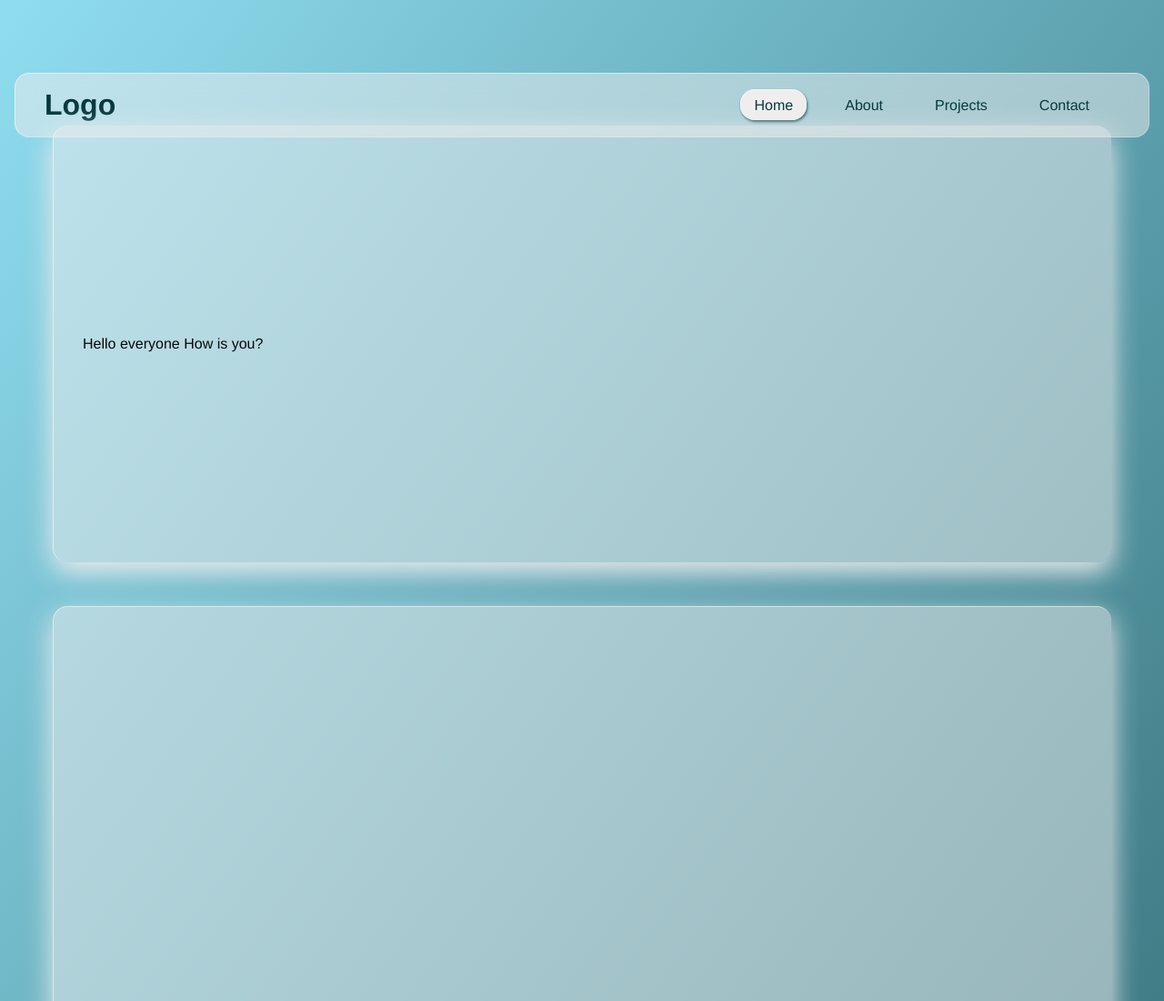
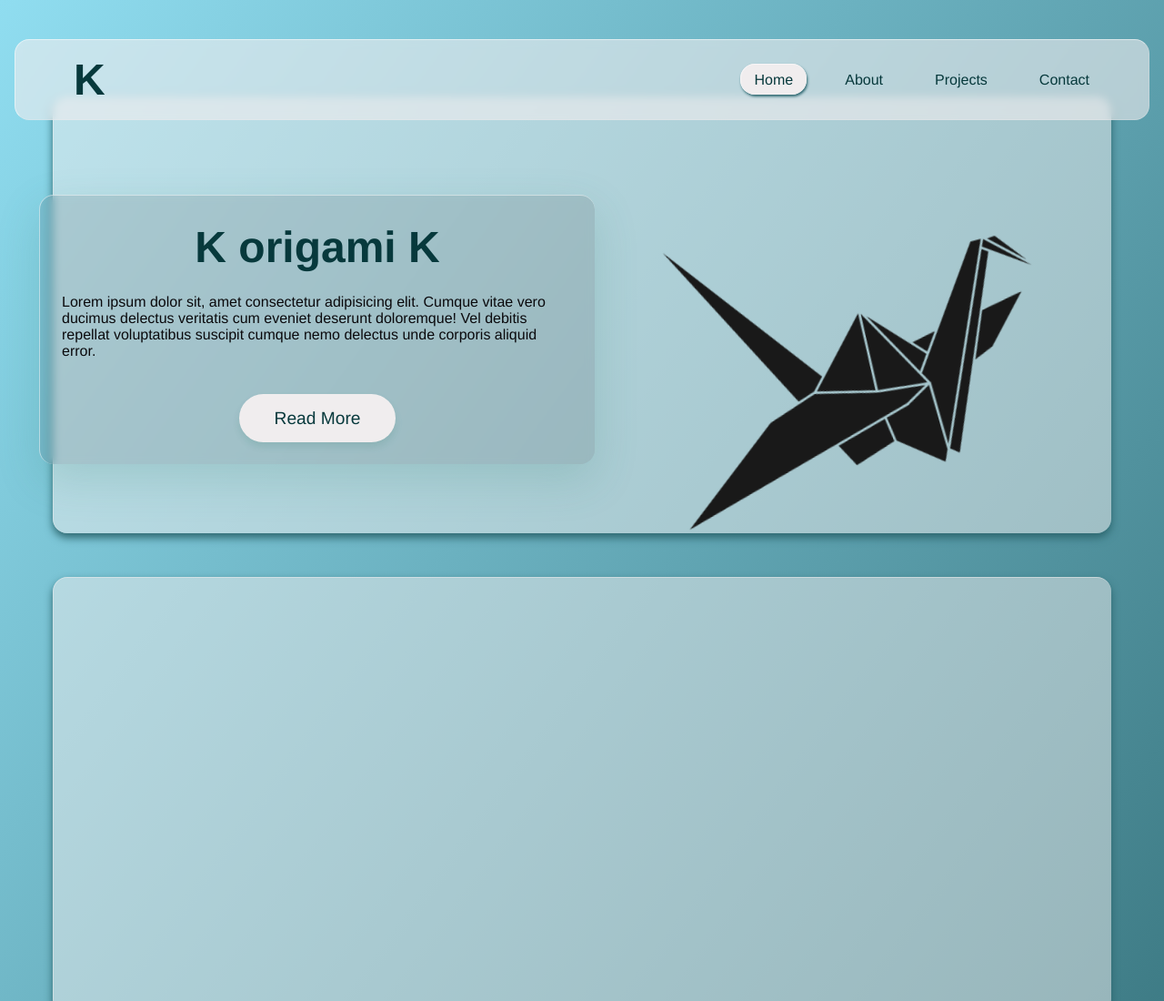
Before and after one commit to KorigamiK/korigamik, a website built with Vite: page index.html in a window 1280 px wide. Shown: the top 1100 px of the page at 91% size. Built offline with nearby package versions, Linux system fonts and the light colour scheme.

Commit message:
cool changes

```diff
--- a/index.html
+++ b/index.html
@@ -9,8 +9,29 @@
   <body>
     <span id="app"></span>
     <script type="module" src="/src/main.ts"></script>
+
+    <section>
+      <div class="container">
+        <div class="glass start bevel">
+          <h2>K origami K</h2>
+          <p>
+            Lorem ipsum dolor sit, amet consectetur adipisicing elit. Cumque
+            vitae vero ducimus delectus veritatis cum eveniet deserunt
+            doloremque! Vel debitis repellat voluptatibus suscipit cumque nemo
+            delectus unde corporis aliquid error.
+          </p>
+          <a href="#">Read More</a>
+        </div>
+        <div class="crane-img">
+          <img src="/src/assets/crane.png" alt="Crane" class="crane" />
+        </div>
+      </div>
+      <div class="container"></div>
+      <div class="container"></div>
+    </section>
+
     <header class="bevel">
-      <a class="logo" href="http://github.com/KorigamiK">Logo</a>
+      <a class="logo" href="http://github.com/KorigamiK"><p>K</p></a>
       <ul>
         <li><a href="#" class="active">Home</a></li>
         <li><a href="#">About</a></li>
@@ -18,10 +39,5 @@
         <li><a href="#">Contact</a></li>
       </ul>
     </header>
-    <section>
-      <div class="container">Hello everyone How is you?</div>
-      <div class="container"></div>
-      <div class="container"></div>
-    </section>
   </body>
 </html>
--- a/src/styles/root.css
+++ b/src/styles/root.css
@@ -5,6 +5,9 @@
   --middle-blue: #90ddf0ff;
   --white: rgb(240, 237, 238);
   --background: rgba(240, 237, 238, 0.5);
+  --secondary-1: #f4a261;
+  --secondary-2: #e76f51;
+  --shadow: rgb(58, 136, 119, 0.2);
 }
 
 * {
@@ -52,8 +55,9 @@ section {
   padding: 50px;
   flex-direction: column;
 }
+
 .container:first-child {
-  margin-top: 5.5em;
+  margin-top: 3.5em;
   border-top: none;
 }
 
@@ -65,12 +69,12 @@ section {
   align-items: center;
   width: calc(100% - 1em);
   min-height: calc(100vh - 20em);
-  box-shadow: 0 10px 30px var(--white);
+  box-shadow: 0 0.3em 10px var(--main-color);
   border-radius: 1em;
   padding: 2em;
   margin-bottom: 3em;
-  border-top: 1px solid rgba(255, 255, 255, 0.5);
-  border-left: 1px solid rgba(255, 255, 255, 0.5);
+  border-top: 1px solid rgba(240, 237, 238, 0.5);
+  border-left: 1px solid rgba(240, 237, 238, 0.5);
 }
 
 .bevel {
@@ -79,25 +83,35 @@ section {
 }
 
 header {
-  position: absolute;
-  top: 5em;
+  position: fixed;
+  top: 2.7em;
   right: 1em;
   left: 1em;
   padding: 1em 2em;
   display: flex;
   justify-content: space-between;
   align-items: center;
-  background-color: var(--background);
+  background-color: rgba(240, 237, 238, 0.6);
   border-radius: 1em;
-  backdrop-filter: blur(1em);
-  border: 1px solid rgba(255, 255, 255, 0.25);
+  border: 1px solid rgba(240, 237, 238, 0.25);
+  -webkit-backdrop-filter: blur(5px);
+  backdrop-filter: blur(5px);
 }
 
 header > .logo {
   text-decoration: none;
   color: var(--rich-black);
   font-weight: 700;
-  font-size: 2em;
+  padding-left: 2em;
+}
+
+.logo > p {
+  transition: 0.5s;
+  font-size: 3em;
+}
+
+.logo > p:hover {
+  transform: scale(1.5) rotateZ(360deg) translateY(0.1em);
 }
 
 header ul {
@@ -127,3 +141,42 @@ header ul li a.active {
   background: var(--white);
   box-shadow: 1px 2px 3px var(--main-color);
 }
+
+.glass {
+  box-shadow: 0 1.1em 3em var(--shadow);
+  border-radius: 1em;
+  background-color: rgba(0, 0, 0, 0.1);
+  -webkit-backdrop-filter: blur(5px);
+  backdrop-filter: blur(5px);
+  padding: 1.5em;
+  width: 100%;
+  text-align: center;
+}
+
+.glass h2 {
+  font-size: 3em;
+  color: var(--rich-black);
+  text-align: center;
+  margin-bottom: 0.5em;
+  margin-top: 5px;
+}
+
+.glass a {
+  display: inline-block;
+  padding: 0.8em 2em;
+  background: var(--white);
+  color: var(--rich-black);
+  margin-top: 2em;
+  border-radius: 2em;
+  font-size: 1.2em;
+  font-weight: 500;
+  text-decoration: none;
+  box-shadow: 0 5px 10px var(--shadow);
+}
+.glass p {
+  text-align: left;
+}
+.start {
+  transform: translateX(-3em) translateY(1em);
+  max-width: 90em;
+}
--- a/src/styles/style.css
+++ b/src/styles/style.css
@@ -6,3 +6,25 @@
   color: #2c3e50;
   margin-top: 60px;
 }
+
+.crane-img {
+  transform: rotateZ(-15deg);
+  margin-right: 3em;
+}
+
+.crane-img img {
+  max-width: 55vh;
+  animation: animate 3s cubic-bezier(0.215, 0.61, 0.355, 1) infinite;
+  filter: sepia(1%) saturate(1%) hue-rotate(1deg) brightness(1000%)
+    contrast(80%);
+}
+
+@keyframes animate {
+  0%,
+  100% {
+    transform: translateY(2em);
+  }
+  50% {
+    transform: translateY(3em);
+  }
+}
```
Also changed, not shown: src/assets/crane.png (added).
